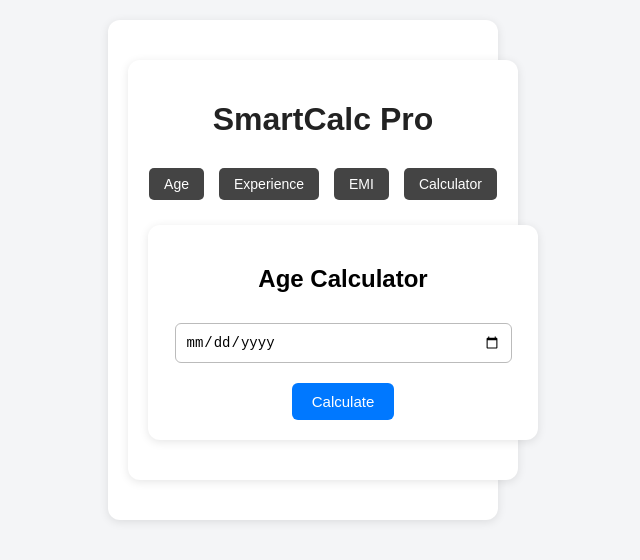
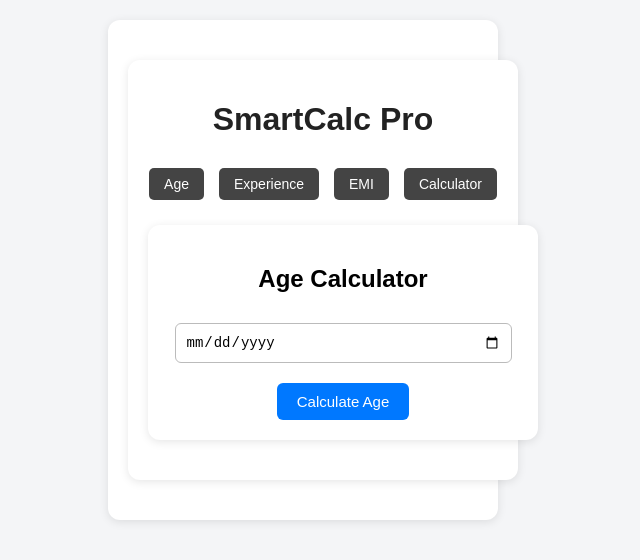
Before and after one commit to Adarsh-shet/SmartCalcPro-frontend, a React (Create React App) app: page / in a window 1280 px wide. Shown: the top 560 px of the page, without its empty margins (337-977 px from the left). Built offline with nearby package versions, Linux system fonts and the light colour scheme.

Commit message:
Update AgeCalculator.js
jk

```diff
--- a/src/components/AgeCalculator.js
+++ b/src/components/AgeCalculator.js
@@ -1,20 +1,23 @@
-import React, { useState } from "react";
-import BASE_URL from "../api";
+import React, { useState } from 'react';
+import { calculateAge } from '../services/api';
 
 function AgeCalculator() {
-    const [dob, setDob] = useState("");
-    const [result, setResult] = useState(null);
+    const [dob, setDob] = useState('');
+    const [age, setAge] = useState(null);
 
-    const calculateAge = async () => {
+    const handleSubmit = async () => {
         if (!dob) return;
 
-        const res = await fetch(`${BASE_URL}/age?dob=${dob}`);
-        const data = await res.json();
-        setResult(data);
+        try {
+            const result = await calculateAge(dob);
+            setAge(result);  // backend returns only number, example: 1
+        } catch (err) {
+            console.error("Fetch error:", err);
+        }
     };
 
     return (
-        <div>
+        <div className="calculator-box">
             <h2>Age Calculator</h2>
 
             <input
@@ -23,14 +26,9 @@ function AgeCalculator() {
                 onChange={(e) => setDob(e.target.value)}
             />
 
-            <button onClick={calculateAge}>Calculate</button>
+            <button onClick={handleSubmit}>Calculate Age</button>
 
-            {result && (
-                <p>
-                    Age: {result.years} years, {result.months} months,{" "}
-                    {result.days} days
-                </p>
-            )}
+            {age !== null && <p>Age: {age} years</p>}
         </div>
     );
 }
```
